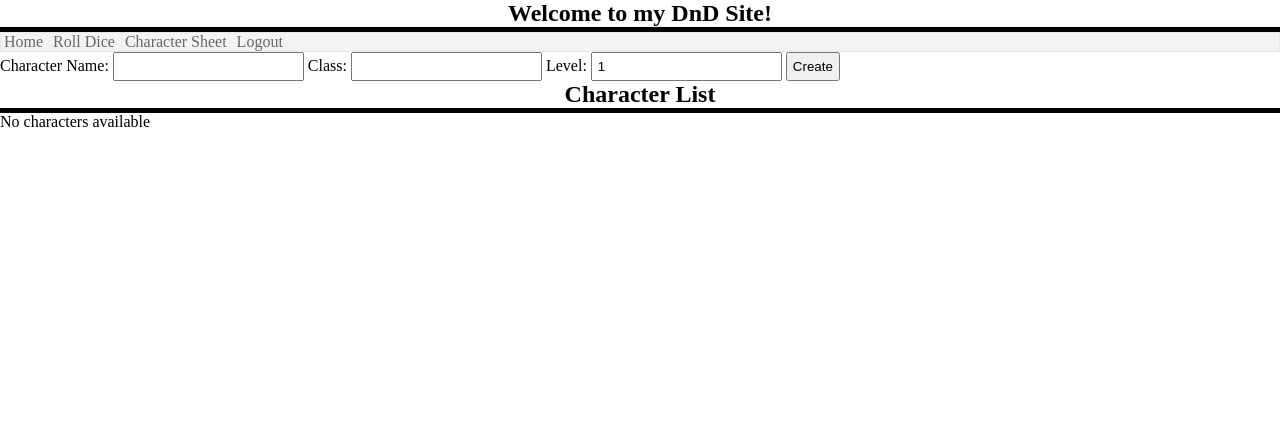
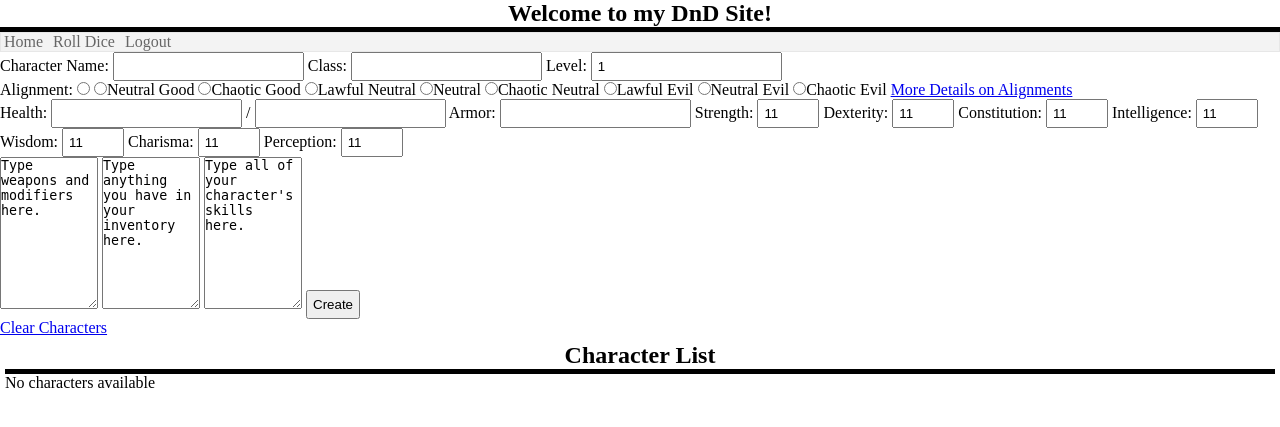
Before and after one commit to keithmorel/dndproj, a Flask app: page /char_list in a window 1280 px wide. Shown: the top 427 px of the page. Run offline with Flask 2, Linux system fonts and the light colour scheme; a user stored in the database is signed in; data that the repository does not hold is empty.

Commit message:
Removed character sheet page, relocated to a new page where the information you put in is added to the database. Some minor CSS work

```diff
--- a/dndroller/main.py
+++ b/dndroller/main.py
@@ -20,21 +20,19 @@ def connect_db():
     rv.row_factory = sqlite3.Row
     return rv
 
+def get_db():
+    if not hasattr(g, 'sqlite_db'):
+        g.sqlite_db = connect_db()
+    return g.sqlite_db
+
+@app.route('/init_db/')
 def init_db():
     db = get_db()
     with app.open_resource('schema.sql', mode='r') as f:
         db.cursor().executescript(f.read())
     db.commit()
+    return render_template('./char_list.html', **locals())
 
-@app.cli.command('initdb')
-def initdb_command():
-    init_db()
-    print('Initialized the database')
-
-def get_db():
-    if not hasattr(g, 'sqlite_db'):
-        g.sqlite_db = connect_db()
-    return g.sqlite_db
 @app.teardown_appcontext
 def close_db(error):
     if hasattr(g, 'sqlite_db'):
@@ -75,10 +73,14 @@ def create():
     if not session.get('logged_in'):
         abort(401)
     db = get_db()
-    db.execute('insert into char_sheets (char_name, char_class, char_lvl) values (?, ?, ?)',
-            [request.form['char_name'], request.form['char_class'], request.form['char_lvl']])
+    db.execute('insert into char_sheets (char_name, char_class, char_lvl, alignment, curr_health, max_health, char_armor, char_str, char_dex, char_const, char_intel, char_wisdom, char_charisma, char_perception, char_weapons, char_inv, char_skills) values (?, ?, ?, ?, ?, ?, ?, ?, ?, ?, ?, ?, ?, ?, ?, ?, ?)',
+            [request.form['char_name'], request.form['char_class'], request.form['char_lvl'], request.form['alignment'], request.form['curr_health'], request.form['max_health'], request.form['char_armor'], request.form['char_str'], request.form['char_dex'], request.form['char_const'], request.form['char_intel'], request.form['char_wisdom'], request.form['char_charisma'], request.form['char_perception'], request.form['char_weapons'], request.form['char_inv'], request.form['char_skills']])
     db.commit()
     return redirect(url_for('char_list'))
+
+@app.route('/alignment_details')
+def alignment_details():
+    return render_template('./alignment_details.html')
 
 # Hey! Actual working code! Default home page with all information filled in as blanks, showing you how the information is formatted.
 @app.route('/roll')
--- a/dndroller/static/style.css
+++ b/dndroller/static/style.css
@@ -42,3 +42,11 @@ input {
 button {
     text-decoration: none;
 }
+
+details {
+    display: inline;
+}
+
+ol {
+    padding: 5px;
+}
--- a/dndroller/templates/char_list.html
+++ b/dndroller/templates/char_list.html
@@ -11,7 +11,6 @@
                 <ul>
                     <li><a href="{{ url_for('index') }}" class="active">Home</a></li>
                     <li><a href="{{ url_for('all_dice') }}">Roll Dice</a></li>
-                    <li><a href="{{ url_for('mkchar') }}">Character Sheet</a></li>
                     {% if not session.logged_in %}
                         <li><a href="{{ url_for('login') }}">Login</a></li>
                     {% else %}
@@ -23,17 +22,52 @@
                     <form action="{{ url_for('create') }}" method="POST">
                         Character Name: <input type="text" size="20" name="char_name">
                         Class: <input type="text" size="20" name="char_class">
-                        Level: <input type="number" min="1" value="1" name="char_lvl">
+                        Level: <input type="number" min="1" value="1" name="char_lvl"><br>
+                        Alignment: <input type="radio" name="alignment" value="Lawful Good">
+                        <input type="radio" name="alignment" value="Neutral Good">Neutral Good
+                        <input type="radio" name="alignment" value="Chaotic Good">Chaotic Good
+                        <input type="radio" name="alignment" value="Lawful Neutral">Lawful Neutral
+                        <input type="radio" name="alignment" value="Neutral">Neutral
+                        <input type="radio" name="alignment" value="Chaotic Neutral">Chaotic Neutral
+                        <input type="radio" name="alignment" value="Lawful Evil">Lawful Evil
+                        <input type="radio" name="alignment" value="Neutral Evil">Neutral Evil
+                        <input type="radio" name="alignment" value="Chaotic Evil">Chaotic Evil <a href="{{ url_for('alignment_details') }}" target="_blank">More Details on Alignments</a><br>
+                        Health: <input name="curr_health" type="number" min="0"> / <input name="max_health" type="number">
+                        Armor: <input name="char_armor" type="number" min="0"></input>
+                        Strength: <input name="char_str" type="number" value="11" min="1" max="30"></input>
+                        Dexterity: <input name="char_dex" type="number" value="11" min="1" max="30"></input>
+                        Constitution: <input name="char_const" type="number" value="11" min="1" max="30"></input>
+                        Intelligence: <input name="char_intel" type="number" value="11" min="1" max="30"></input>
+                        Wisdom: <input name="char_wisdom"type="number" value="11" min="1" max="30"></input>
+                        Charisma: <input name="char_charisma"type="number" value="11" min="1" max="30"></input>
+                        Perception: <input name="char_perception" type="number" value="11" min="1" max="30"></input><br>
+                        <textarea name="char_weapons" rows="10" cols="10">Type weapons and modifiers here.</textarea>
+                        <textarea name="char_inv" rows="10" cols="10">Type anything you have in your inventory here.</textarea>
+                        <textarea name="char_skills" rows="10" cols="10">Type all of your character's skills here.</textarea>
                         <input type="submit" value="Create">
                     </form>
+                    <a href="/init_db/">Clear Characters</a>
                 {% endif %}
                 <ol class="char_list">
                     <h2>Character List</h2>
                     {% for character in entries %}
-                    <li>Character Name: {{ character.char_name }}<br>
-                        Class: {{ character.char_class }}<br>
-                        Level: {{ character.char_lvl }}<br>
-                    <h2>End Character</h2>
+                    <li>Character Name: {{ character.char_name }}
+                        Class: {{ character.char_class }}
+                        Level: {{ character.char_lvl }}
+                        Alignment: {{ character.alignment }}<br>
+                        Health: {{ character.curr_health }} / {{ character.max_health }}
+                        Armor: {{ character.char_armor }}<br>
+                        Strength: {{ character.char_str }}
+                        Dexterity: {{ character.char_dec }}
+                        Constitution: {{ character.char_const }}
+                        Intelligence: {{ character.char_intel }}
+                        Wisdom: {{ character.char_wisdom }}
+                        Charisma: {{ character.char_charisma }}
+                        Perception: {{ character.char_perception }}<br>
+                        Weapons: {{ character.char_weapons }}<br>
+                        Inventory: {{ character.char_inv }}<br>
+                        Skills: {{ character.char_skills }}<br>
+                        <h2>End Character</h2>
                     {% else %}
                         <li>No characters available</li>
                     {% endfor %}
--- a/dndroller/templates/home.html
+++ b/dndroller/templates/home.html
@@ -11,7 +11,6 @@
                 <ul>
                     <li><a href="{{ url_for('index') }}" class="active">Home</a></li>
                     <li><a href="{{ url_for('all_dice') }}">Roll Dice</a></li>
-                    <li><a href="{{ url_for('mkchar') }}">Character Sheet</a></li>
                     {% if not session.logged_in %}
                         <li><a href="{{ url_for('login') }}">Login</a></li>
                     {% else %}
--- a/dndroller/templates/mult_dice.html
+++ b/dndroller/templates/mult_dice.html
@@ -11,7 +11,6 @@
                 <ul>
                     <li><a href="{{ url_for('index') }}">Home</a></li>
                     <li><a href="{{ url_for('all_dice') }}" class="active">Roll Dice</a></li>
-                    <li><a href="{{ url_for('mkchar') }}">Character Sheet</a></li>
                     {% if not session.logged_in %}
                         <li><a href="{{ url_for('login')}}">Login</a></li>
                     {% else %}
```
Also changed, not shown: dndroller/schema.sql (+15 -1 lines), dndroller/templates/alignment_details.html (added, +39 -0 lines), dndroller/templates/mkchar.html (deleted, +0 -88 lines), dndroller/templates/user_list.html (deleted, +0 -40 lines).
